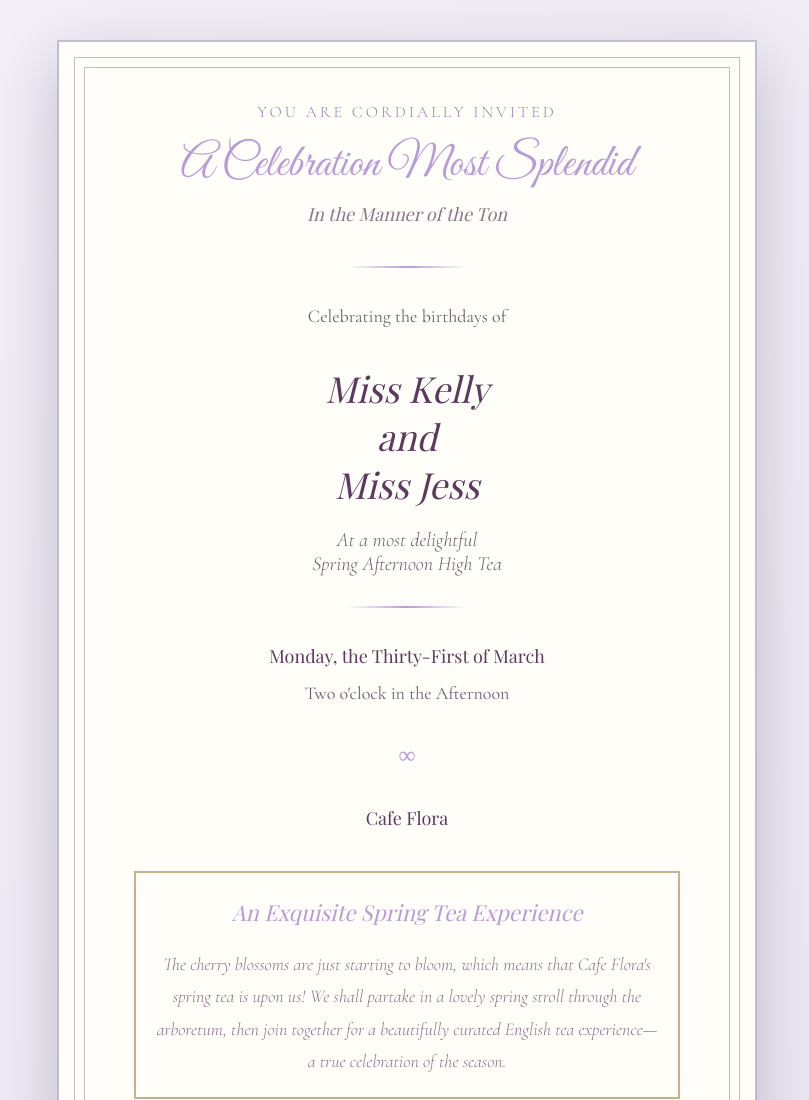
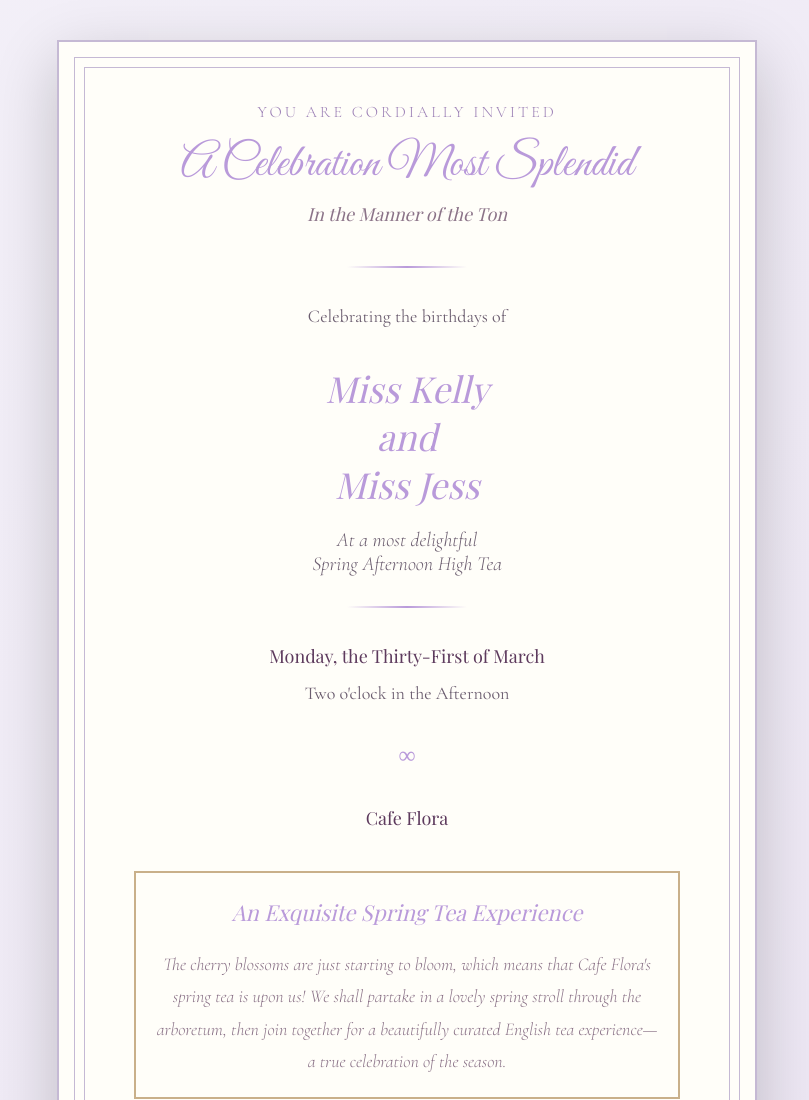
Before and after one commit to elizabethsharon16-code/birthday-tea, a plain HTML site: page index.html in a window 1280 px wide. Shown: the top 1100 px of the page, without its empty margins (233-1042 px from the left). Drawn offline with nearby package versions, Linux system fonts and the light colour scheme; a web font is replaced by a local one.

Commit message:
Change honoree text color to #b99ada

```diff
--- a/index.html
+++ b/index.html
@@ -87,7 +87,7 @@
         .honoree {
             font-family: 'Playfair Display', serif;
             font-size: 36px;
-            color: #5d3a5d;
+            color: #b99ada;
             margin: 30px 0 20px;
             font-weight: 400;
             font-style: italic;
```
